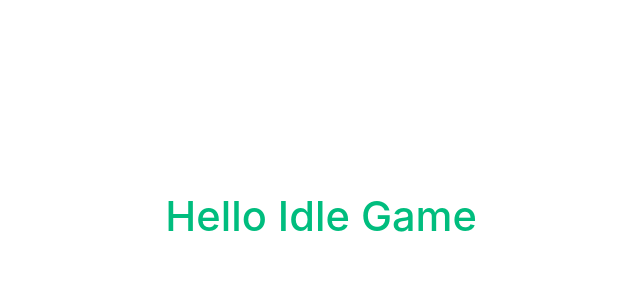
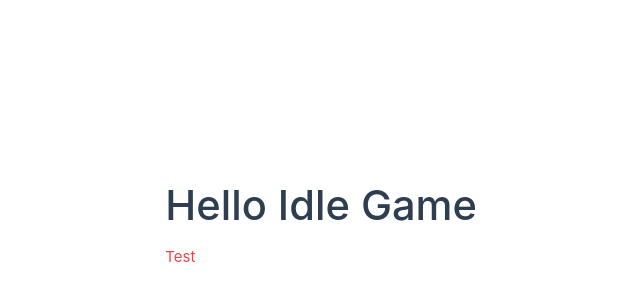
Before and after one commit to Maxime-UwU/idle-game, a Vue app in the folder front/: page / in a window 1280 px wide. Shown: the part 174-474 px from the top of the page, without its empty margins (163-803 px from the left). Built offline with nearby package versions, Linux system fonts and the light colour scheme.

Commit message:
add tailwind and first test post from front with axios

```diff
--- a/front/package.json
+++ b/front/package.json
@@ -13,6 +13,7 @@
     "format": "prettier --write src/"
   },
   "dependencies": {
+    "axios": "^1.5.1",
     "pinia": "^2.1.6",
     "vue": "^3.3.4",
     "vue-router": "^4.2.4"
@@ -28,11 +29,14 @@
     "@vue/eslint-config-typescript": "^12.0.0",
     "@vue/test-utils": "^2.4.1",
     "@vue/tsconfig": "^0.4.0",
+    "autoprefixer": "^10.4.16",
     "eslint": "^8.49.0",
     "eslint-plugin-vue": "^9.17.0",
     "jsdom": "^22.1.0",
     "npm-run-all2": "^6.0.6",
+    "postcss": "^8.4.31",
     "prettier": "^3.0.3",
+    "tailwindcss": "^3.3.3",
     "typescript": "~5.2.0",
     "vite": "^4.4.9",
     "vitest": "^0.34.4",
--- /dev/null
+++ b/front/postcss.config.js
@@ -0,0 +1,6 @@
+module.exports = {
+  plugins: {
+    tailwindcss: {},
+    autoprefixer: {},
+  },
+}
--- a/front/src/components/HomeIdle.vue
+++ b/front/src/components/HomeIdle.vue
@@ -1,10 +1,22 @@
 <script setup lang="ts">
+import axios from "axios"
+async function register() {
+  const data = {
+    username: 'test',
+    password: 'test1234'
+  }
+  await axios.post('http://localhost:3001/auth/register', data)
+  .catch(error => {
+      console.error("There was an error!", error);
+    });
+}
 
 </script>
 
 <template>
   <div>
-    <h1 class="green">Hello Idle Game</h1>
+    <h1>Hello Idle Game</h1>
+    <button class="text-red-500" @click="register()" >Test</button>
   </div>
 </template>
 
--- /dev/null
+++ b/front/src/index.css
@@ -0,0 +1,3 @@
+@tailwind base;
+@tailwind components;
+@tailwind utilities;
--- a/front/src/main.ts
+++ b/front/src/main.ts
@@ -1,4 +1,5 @@
 import './assets/main.css'
+import './index.css'
 
 import { createApp } from 'vue'
 import { createPinia } from 'pinia'
--- /dev/null
+++ b/front/tailwind.config.js
@@ -0,0 +1,11 @@
+module.exports = {
+  purge: [],
+  purge: ['./index.html', './src/**/*.{vue,js,ts,jsx,tsx}'],
+   theme: {
+     extend: {},
+   },
+   variants: {
+     extend: {},
+   },
+   plugins: [],
+ }
```
Also changed, not shown: 1 other file (tests, documents, lock files or other folders).
